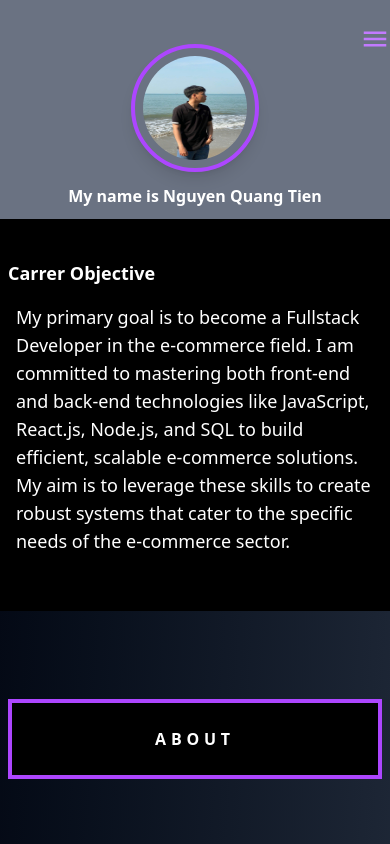
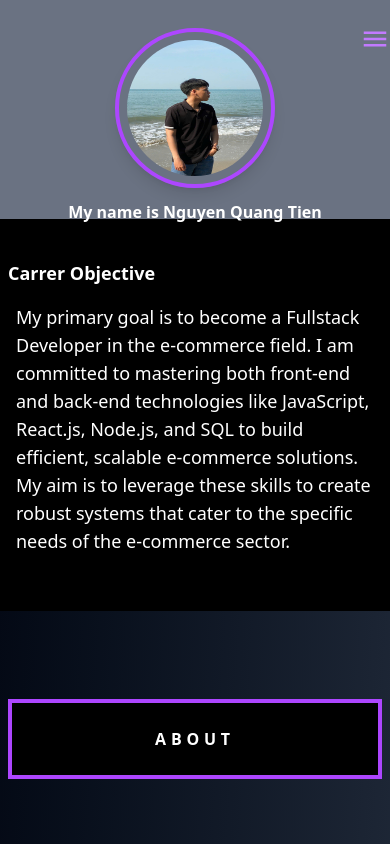
Before and after one commit to Kenju0702/portfolio, a React (Vite) app: page / in a window 390 px wide. Shown: the top 844 px of the page. Built offline with nearby package versions, Linux system fonts and the light colour scheme.

Commit message:
fix navigation

```diff
--- a/src/App.jsx
+++ b/src/App.jsx
@@ -1,5 +1,4 @@
 import React from "react";
-import Nav from "./components/Header";
 import Slider from "./components/Slider";
 import CarrerObjective from "./components/CarrerObjective";
 import ContentSection from "./components/ContentSection";
@@ -30,6 +29,7 @@ import {GrMysql} from "react-icons/gr";
 import {Project} from "./components/Project";
 import Formcontact from "./components/Formcontact";
 import Footerpage from "./components/Footer";
+import Navigation from "./components/Navigation";
 
 const App = () => {
   const skillsData = [
@@ -56,7 +56,7 @@ const App = () => {
   ];
   return (
     <>
-      <Nav />
+      <Navigation />
       <div className=" bg-gradient-to-br from-gray-950 to-gray-700 backdrop-blur-lg rounded-lg text-white w-full">
         <div className="slider-carrer  w-full">
           <Slider />
--- a/src/components/header.jsx
+++ b/src/components/Navigation.jsx
@@ -2,7 +2,7 @@ import React, { useEffect, useState } from "react";
 import logo from "../assets/blob1.jpg";
 import { IoMdMenu } from "react-icons/io";
 
-const Nav = () => {
+const Navigation = () => {
   // Khởi tạo state hiển thị menu
   const [isDivVisible, setIsDivVisible] = useState(true);
 
@@ -86,4 +86,4 @@ const Nav = () => {
   );
 };
 
-export default Nav;
+export default Navigation;
--- a/src/components/Slider.jsx
+++ b/src/components/Slider.jsx
@@ -21,7 +21,7 @@ const Slider = () => {
           <img
             src={logo}
             alt="Avatar"
-            className=" mt-8 lg:mt-0 w-32 h-32 md:w-48 md:h-48 rounded-full md:mb-8 mx-auto border-4 border-purple-500 p-2 shadow-lg  transition-transform duration-300 hover:scale-105"
+            className=" mt-8 lg:mt-0 w-40 h-40 md:w-48 md:h-48 rounded-full md:mb-8 mx-auto border-4 border-purple-500 p-2 shadow-lg  transition-transform duration-300 hover:scale-105"
           />
 
           <h2 className="md:text-xl font-bold text-white p-0 lg:p-2">
```
